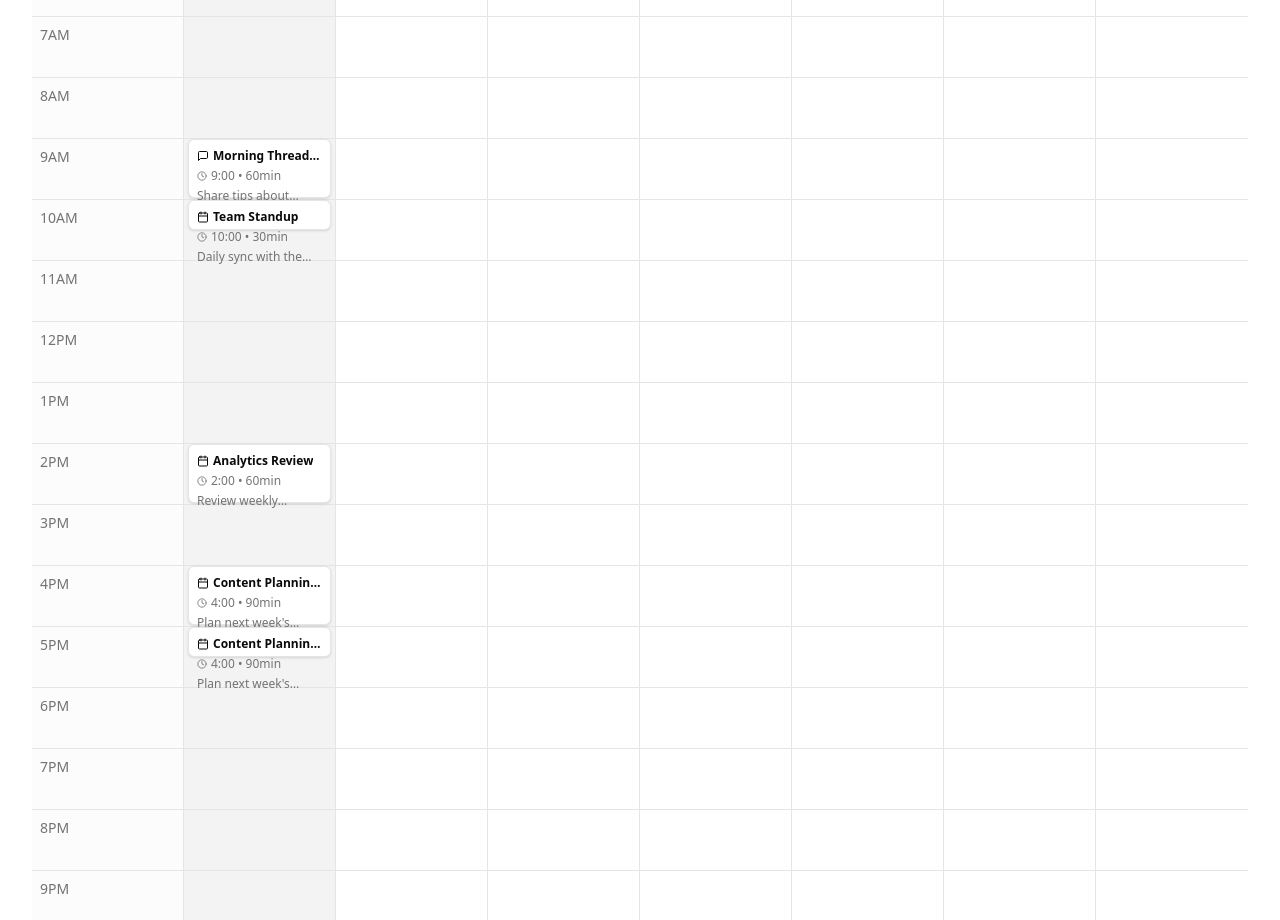
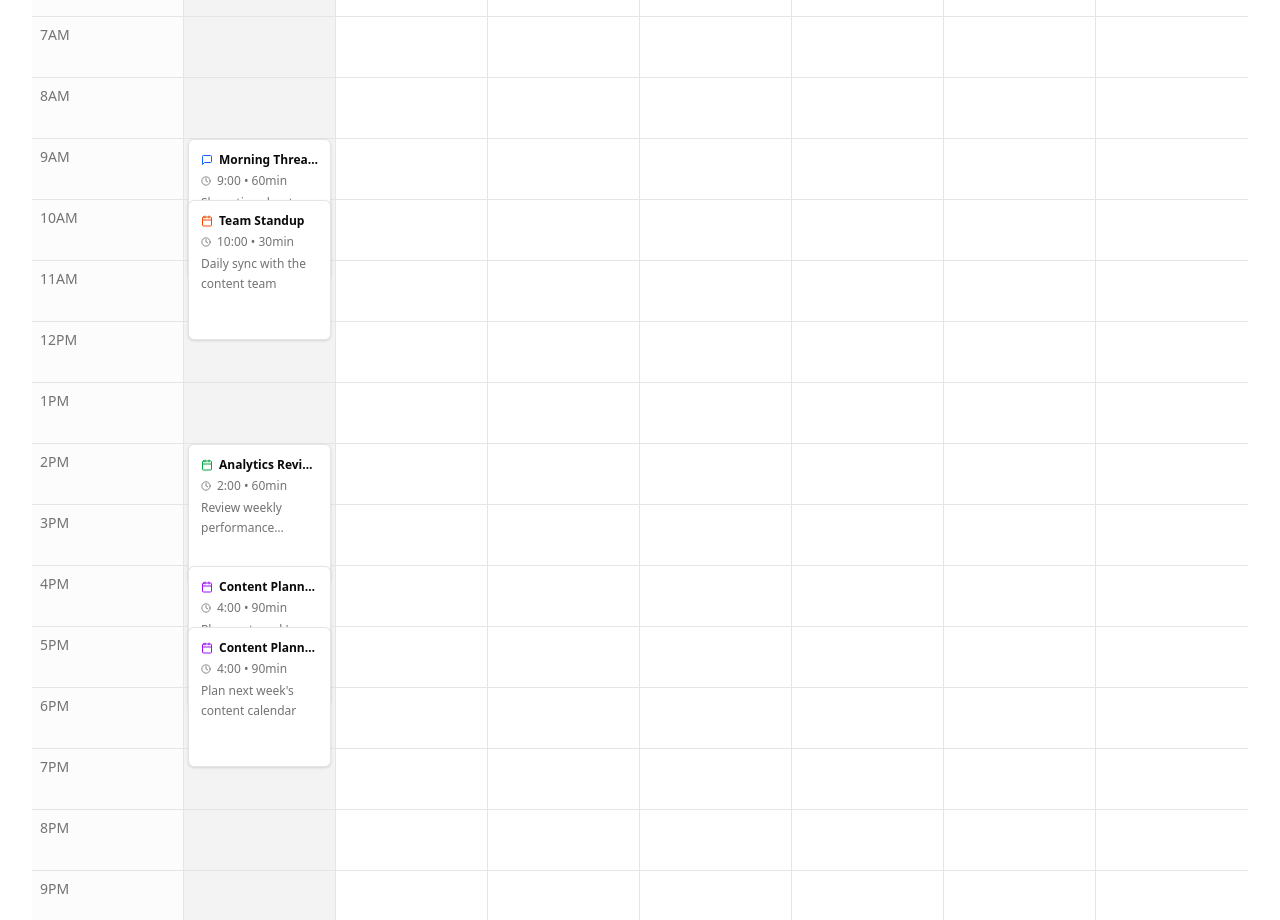
Before and after one commit to Nomad-engineers/threads-platform, a Next.js app: page /dashboard in a window 1280 px wide. Shown: the part 700-1620 px from the top of the page. Built offline with nearby package versions, Linux system fonts and the light colour scheme.

Commit message:
fix calendar and dateTime picker

```diff
--- a/components/analytics/date-range-picker.tsx
+++ b/components/analytics/date-range-picker.tsx
@@ -132,6 +132,12 @@ export function DateRangePicker({
                 onMonthChange={setCurrentMonth}
                 numberOfMonths={1}
                 className="rounded-md border"
+                classNames={{
+                  nav: "relative flex w-full items-center justify-between px-2 py-1",
+                  button_previous: "h-10 w-10 flex items-center justify-center rounded-md hover:bg-gray-100 dark:hover:bg-gray-800 transition-colors",
+                  button_next: "h-10 w-10 flex items-center justify-center rounded-md hover:bg-gray-100 dark:hover:bg-gray-800 transition-colors",
+                  month_caption: "text-base font-semibold text-center flex-1 mx-4",
+                }}
               />
             </div>
 
--- a/components/dashboard/calendar/ClientOnlyEventCard.tsx
+++ b/components/dashboard/calendar/ClientOnlyEventCard.tsx
@@ -41,24 +41,26 @@ export function ClientOnlyEventCard({
 
     return (
       <div
-        className={`h-full rounded-md border p-2 transition-all ${colorClass}`}
+        className={`h-full rounded-md border p-2 sm:p-3 transition-all overflow-hidden min-h-[120px] sm:min-h-[130px] md:min-h-[140px] ${colorClass}`}
         onClick={(e) => {
           e.stopPropagation()
           onClick?.()
         }}
       >
-        <div className="flex items-start justify-between mb-1">
-          <div className="flex items-center gap-1 min-w-0">
-            <h4 className="text-xs font-semibold truncate">
+        <div className="flex items-start justify-between mb-1.5">
+          <div className="flex items-center gap-1.5 min-w-0 flex-1">
+            <h4 className="text-xs font-semibold truncate text-foreground leading-tight">
               {event.title}
             </h4>
           </div>
         </div>
-        <div className="text-xs opacity-90">
-          {event.startTime.toLocaleTimeString([], { hour: '2-digit', minute: '2-digit' })} • {duration}min
+        <div className="flex items-center gap-1.5 text-xs opacity-90 mb-1">
+          <span className="font-medium">
+            {event.startTime.toLocaleTimeString([], { hour: '2-digit', minute: '2-digit' })} • {duration}min
+          </span>
         </div>
-        {event.description && event.description.length < 50 && (
-          <div className="text-xs opacity-75 mt-1 line-clamp-1">
+        {event.description && (
+          <div className="text-xs opacity-75 line-clamp-2 leading-relaxed">
             {event.description}
           </div>
         )}
--- a/components/dashboard/calendar/EventCard.tsx
+++ b/components/dashboard/calendar/EventCard.tsx
@@ -43,7 +43,7 @@ export function EventCard({
       {...attributes}
       {...listeners}
       className={cn(
-        "h-full rounded-md border p-2 cursor-move transition-all hover:shadow-md hover:border-border/70",
+        "h-full rounded-md border p-2 sm:p-3 cursor-move transition-all hover:shadow-md hover:border-border/70 overflow-hidden min-h-[120px] sm:min-h-[130px] md:min-h-[140px]",
         colorClass,
         (isDragging || isDraggingEvent) && "opacity-50 scale-95 rotate-2",
         "group"
@@ -57,29 +57,29 @@ export function EventCard({
       }}
     >
       {/* Event header */}
-      <div className="flex items-start justify-between mb-1">
-        <div className="flex items-center gap-1 min-w-0">
-          {event.type === 'scheduled_post' && <MessageSquare className="h-3 w-3 flex-shrink-0" />}
-          {event.type === 'analytics_review' && <Calendar className="h-3 w-3 flex-shrink-0" />}
-          {event.type === 'content_planning' && <Calendar className="h-3 w-3 flex-shrink-0" />}
-          {event.type === 'meeting' && <Calendar className="h-3 w-3 flex-shrink-0" />}
-          <h4 className="text-xs font-semibold truncate">
+      <div className="flex items-start justify-between mb-1.5">
+        <div className="flex items-center gap-1.5 min-w-0 flex-1">
+          {event.type === 'scheduled_post' && <MessageSquare className="h-3 w-3 flex-shrink-0 text-blue-600 dark:text-blue-400" />}
+          {event.type === 'analytics_review' && <Calendar className="h-3 w-3 flex-shrink-0 text-green-600 dark:text-green-400" />}
+          {event.type === 'content_planning' && <Calendar className="h-3 w-3 flex-shrink-0 text-purple-600 dark:text-purple-400" />}
+          {event.type === 'meeting' && <Calendar className="h-3 w-3 flex-shrink-0 text-orange-600 dark:text-orange-400" />}
+          <h4 className="text-xs font-semibold truncate text-foreground leading-tight">
             {event.title}
           </h4>
         </div>
       </div>
 
       {/* Event time */}
-      <div className="flex items-center gap-1 text-xs text-muted-foreground">
-        <Clock className="h-2.5 w-2.5" />
-        <span>
+      <div className="flex items-center gap-1.5 text-xs text-muted-foreground mb-1">
+        <Clock className="h-2.5 w-2.5 flex-shrink-0" />
+        <span className="font-medium">
           {format(event.startTime, 'h:mm')} • {duration}min
         </span>
       </div>
 
-      {/* Event description (if short enough) */}
-      {event.description && event.description.length < 50 && (
-        <div className="text-xs text-muted-foreground mt-1 line-clamp-1">
+      {/* Event description */}
+      {event.description && (
+        <div className="text-xs text-muted-foreground line-clamp-2 leading-relaxed">
           {event.description}
         </div>
       )}
--- a/components/dashboard/calendar/HourColumn.tsx
+++ b/components/dashboard/calendar/HourColumn.tsx
@@ -73,14 +73,18 @@ export function HourColumn({
           const top = (topMinutes / 60) * 100
           const height = (durationMinutes / 60) * 100
 
+          // Calculate minimum height to ensure content readability
+          const calculatedHeight = Math.max(height, 30) // Ensure minimum 30% of hour slot
+          const minHeightPixels = Math.max(120, (durationMinutes / 60) * 64) // Minimum 120px or proportional to duration
+
           return (
             <div
               key={event.id}
-              className="absolute left-1 right-1 pointer-events-auto"
+              className="absolute left-1 max-w-md right-1 mx-auto pointer-events-auto"
               style={{
                 top: `${top}%`,
-                height: `${height}%`,
-                minHeight: '20px',
+                height: `${calculatedHeight}%`,
+                minHeight: `${minHeightPixels}px`,
               }}
             >
               <ClientOnlyEventCard
--- a/components/dashboard/calendar/TimeGrid.tsx
+++ b/components/dashboard/calendar/TimeGrid.tsx
@@ -83,9 +83,9 @@ export function TimeGrid({
         </div>
 
         {/* Calendar grid */}
-        <div className="flex-1 relative">
+        <div className="flex-1 relative min-w-0">
           {/* Hour columns */}
-          <div className="relative">
+          <div className="relative h-full">
             {hours.map((hour) => (
               <HourColumn
                 key={hour}
--- a/components/dashboard/calendar/WeekGrid.tsx
+++ b/components/dashboard/calendar/WeekGrid.tsx
@@ -200,7 +200,7 @@ export function WeekGrid({
                         return (
                           <div
                             key={event.id}
-                            className="absolute left-1 right-1 z-10"
+                            className="absolute left-1 max-w-sm right-1 mx-auto z-10"
                             style={{
                               top: `${position.top}%`,
                               height: `${position.height}%`,
```
